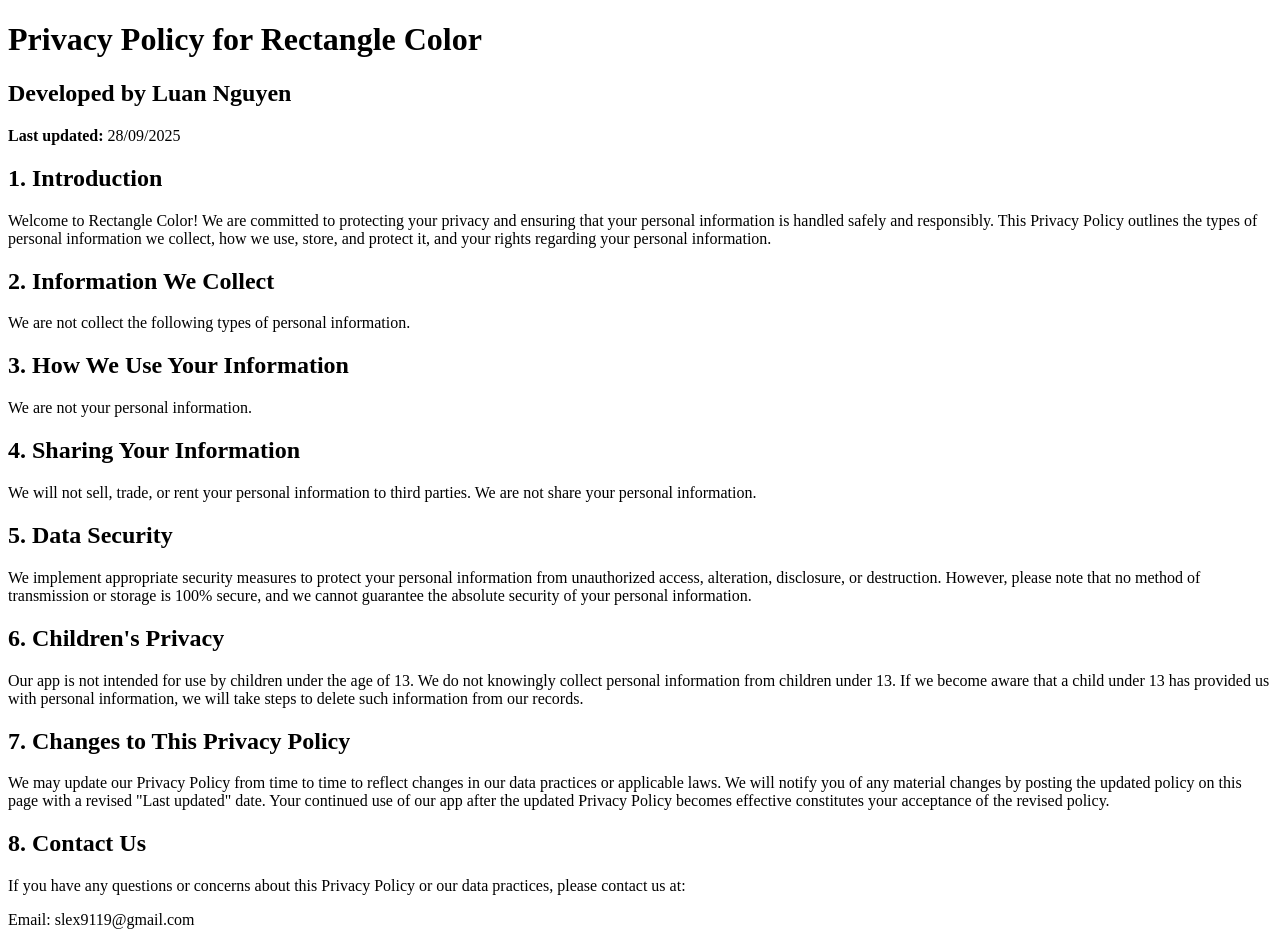
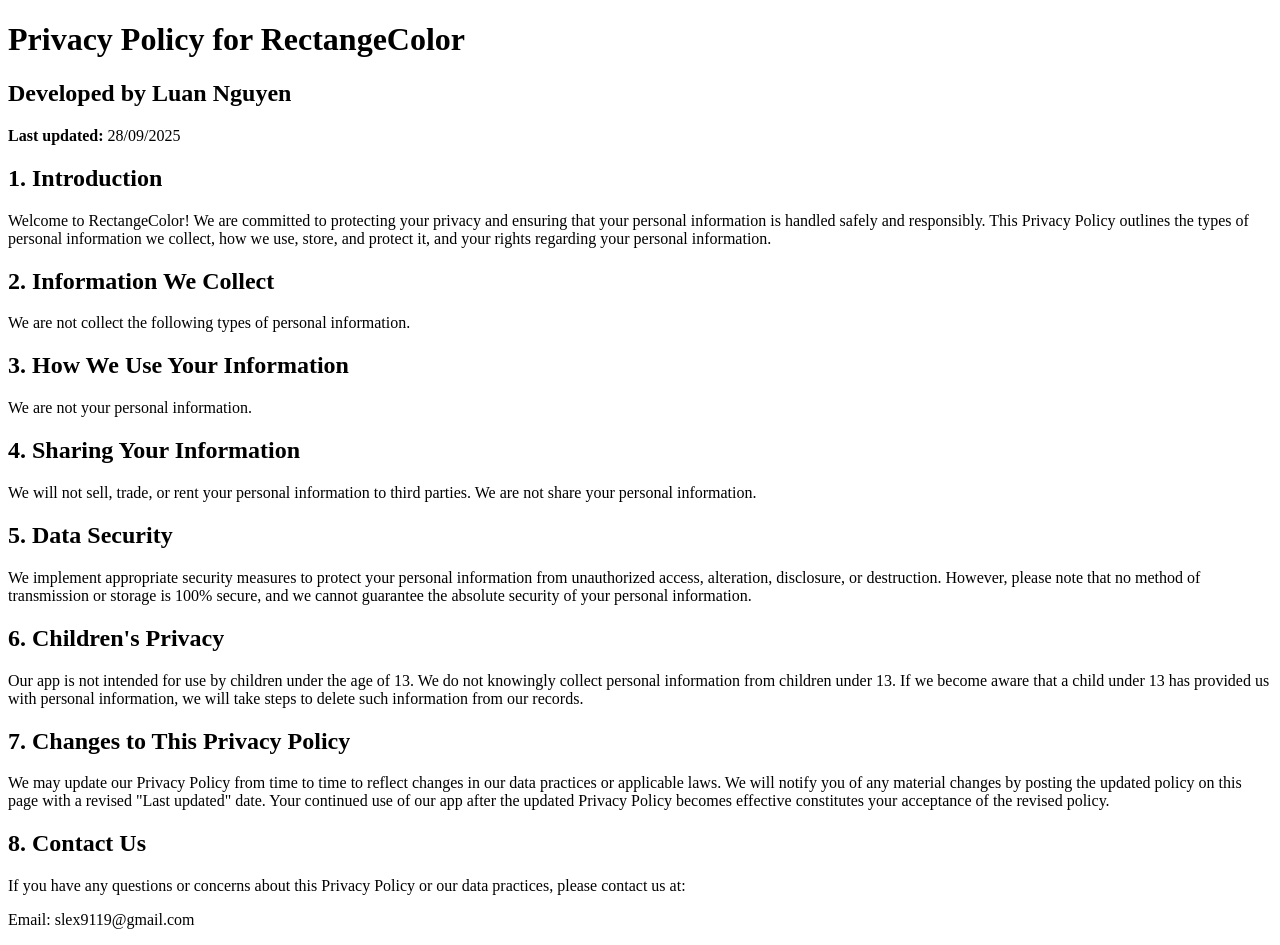
Before and after one commit to vegetagoto/vegetagoto.github.io, a plain HTML site: page index.html in a window 1280 px wide. Drawn offline with Linux system fonts and the light colour scheme.

Commit message:
Update index.html

```diff
--- a/index.html
+++ b/index.html
@@ -2,18 +2,18 @@
 <html lang="en">
 <head>
     <meta charset="UTF-8">
-    <title>Privacy Policy for Rectangle Color</title>
+    <title>Privacy Policy for RectangeColor</title>
 </head>
 <body>
 
-<h1>Privacy Policy for Rectangle Color</h1>
+<h1>Privacy Policy for RectangeColor</h1>
 <h2>Developed by Luan Nguyen</h2>
 
 <p><strong>Last updated:</strong> 28/09/2025</p>
 
 <h2>1. Introduction</h2>
 
-<p>Welcome to Rectangle Color! We are committed to protecting your privacy and ensuring that your personal information is handled safely and responsibly. This Privacy Policy outlines the types of personal information we collect, how we use, store, and protect it, and your rights regarding your personal information.</p>
+<p>Welcome to RectangeColor! We are committed to protecting your privacy and ensuring that your personal information is handled safely and responsibly. This Privacy Policy outlines the types of personal information we collect, how we use, store, and protect it, and your rights regarding your personal information.</p>
 
 <h2>2. Information We Collect</h2>
 
```
